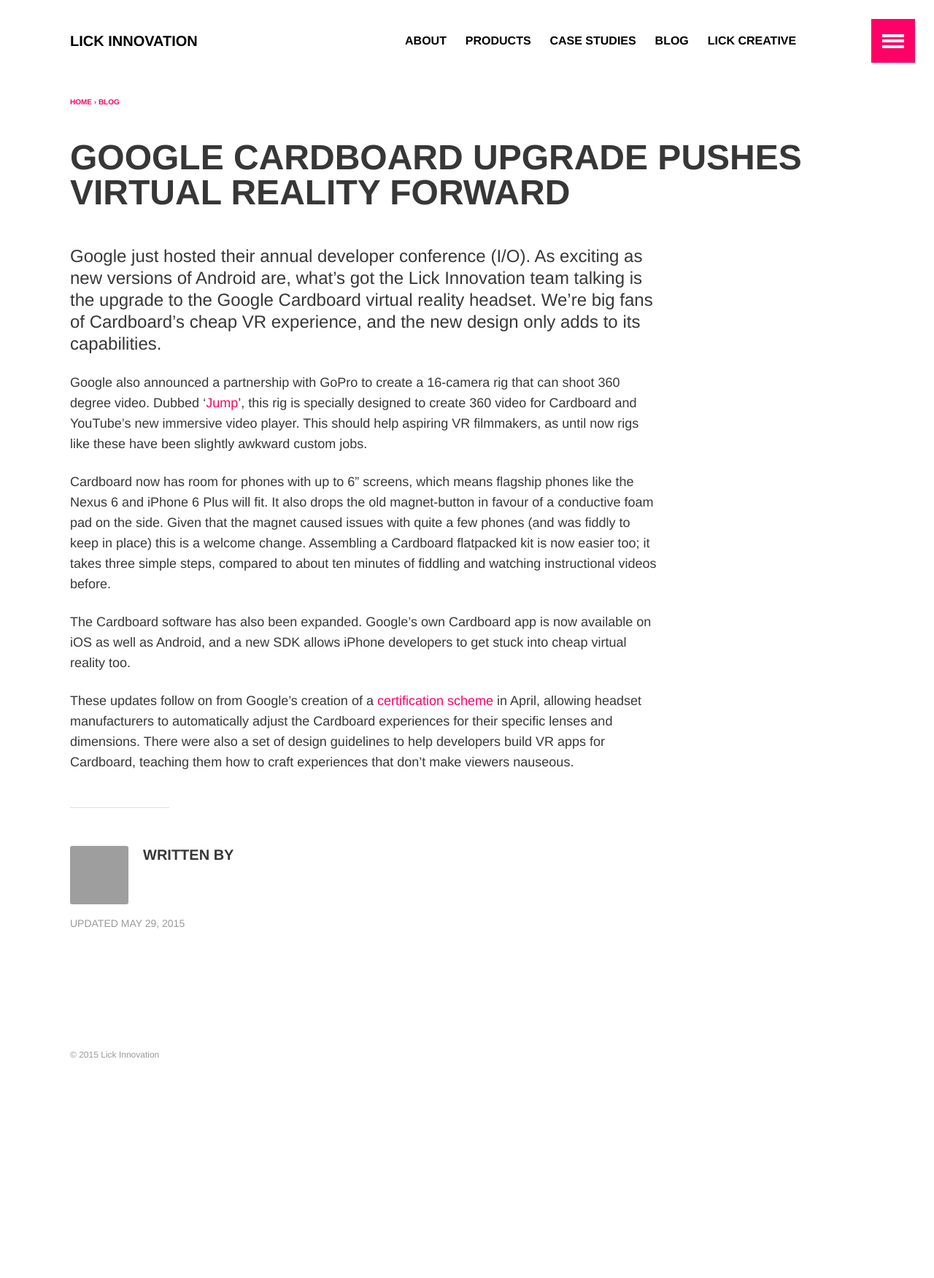
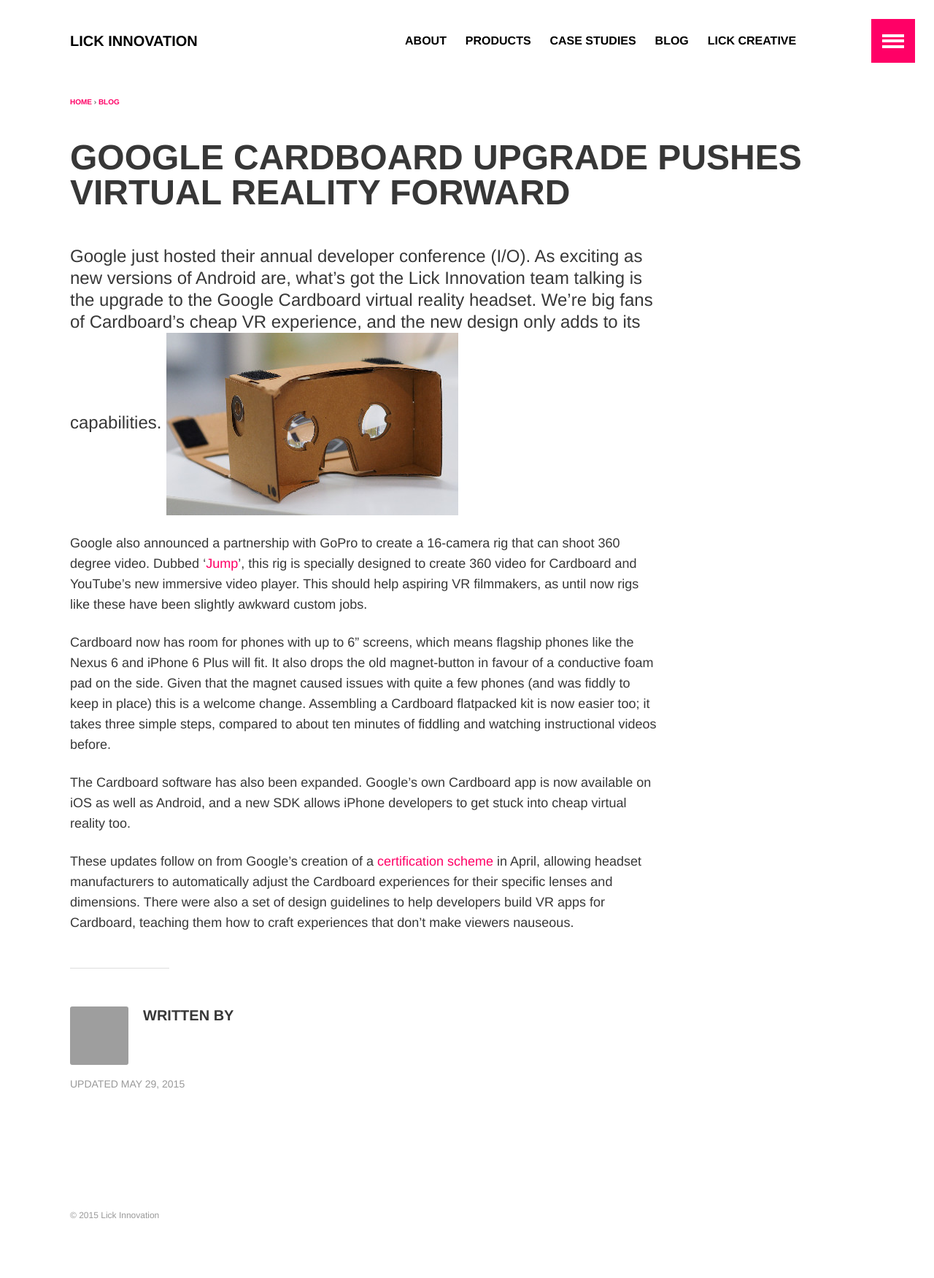
Before and after one commit to lickinnovation/lickinnovation.github.io, a Jekyll site: the page built from _posts/blog/2015-05-29-google-cardboard-upgrade-pushes-vr-forward.md, in a window 1280 px wide. Shown: the whole page at 73% size. Built offline with Jekyll 4.4.1, drawn with Linux system fonts in a browser that asks for light colours; some web fonts are replaced; before the commit the page ends 1531 px from its top, so only the background shows below that; grey boxes are pictures that could not be loaded.

Commit message:
Updated 2015-05-29-google-cardboard-upgrade-pushes-vr-forward.md

```diff
--- a/_posts/blog/2015-05-29-google-cardboard-upgrade-pushes-vr-forward.md
+++ b/_posts/blog/2015-05-29-google-cardboard-upgrade-pushes-vr-forward.md
@@ -3,12 +3,16 @@
 layout: article
 share: false
 title: Google Cardboard upgrade pushes virtual reality forward
-categories: blog
+categories:
+  - blog
 image:
-    teaser: cardboard-teaser.jpg
+  teaser: "cardboard-teaser.jpg"
 ---
 
+
 Google just hosted their annual developer conference (I/O). As exciting as new versions of Android are, what's got the Lick Innovation team talking is the upgrade to the Google Cardboard virtual reality headset. We're big fans of Cardboard's cheap VR experience, and the new design only adds to its capabilities.
+![cardboard-teaser.jpg]({{site.baseurl}}/images/cardboard-teaser.jpg)
+
 
 Google also announced a partnership with GoPro to create a 16-camera rig that can shoot 360 degree video. Dubbed '[Jump](https://www.google.com/get/cardboard/jump/)', this rig is specially designed to create 360 video for Cardboard and YouTube's new immersive video player. This should help aspiring VR filmmakers, as until now rigs like these have been slightly awkward custom jobs.
 
```
